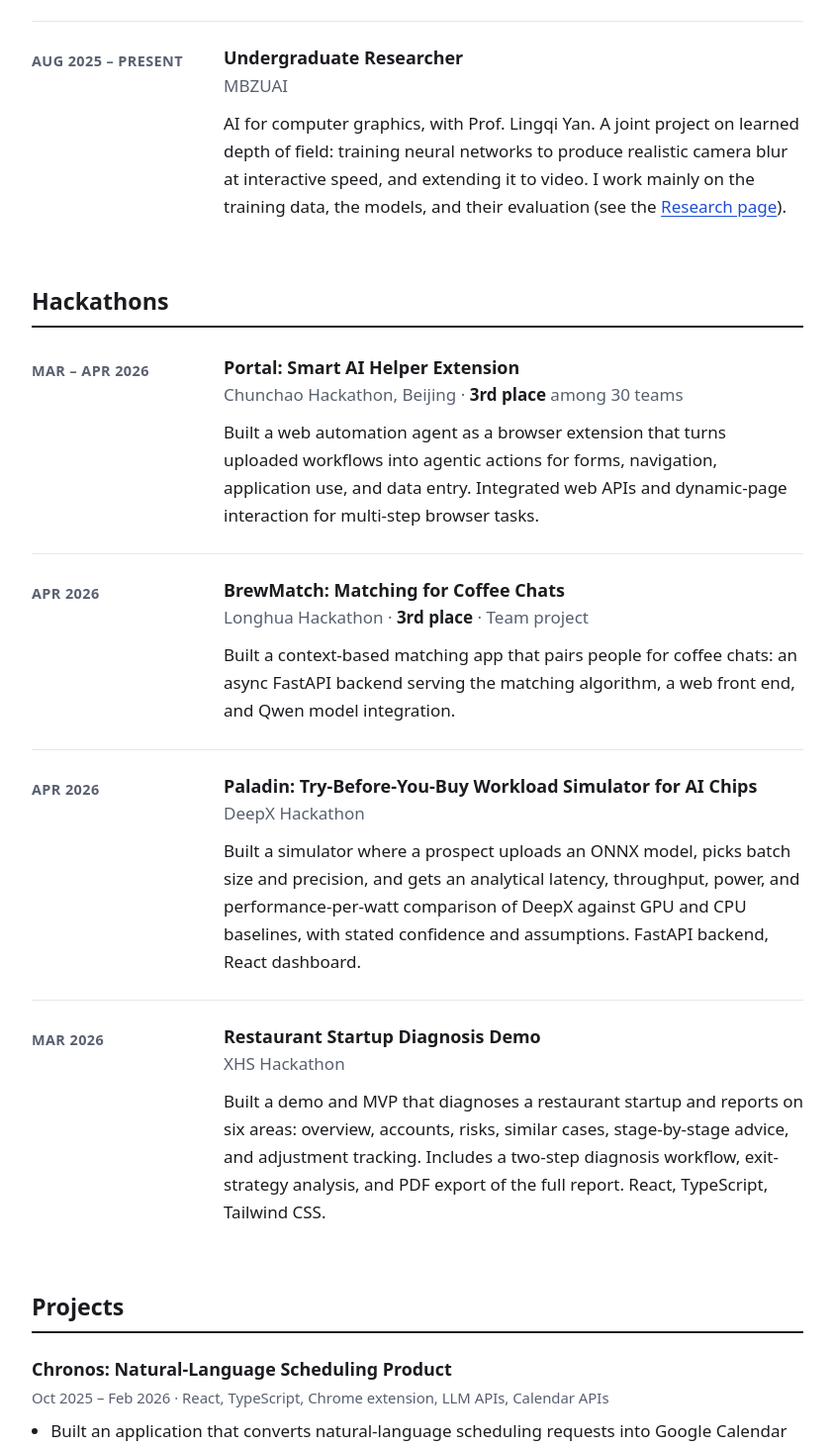
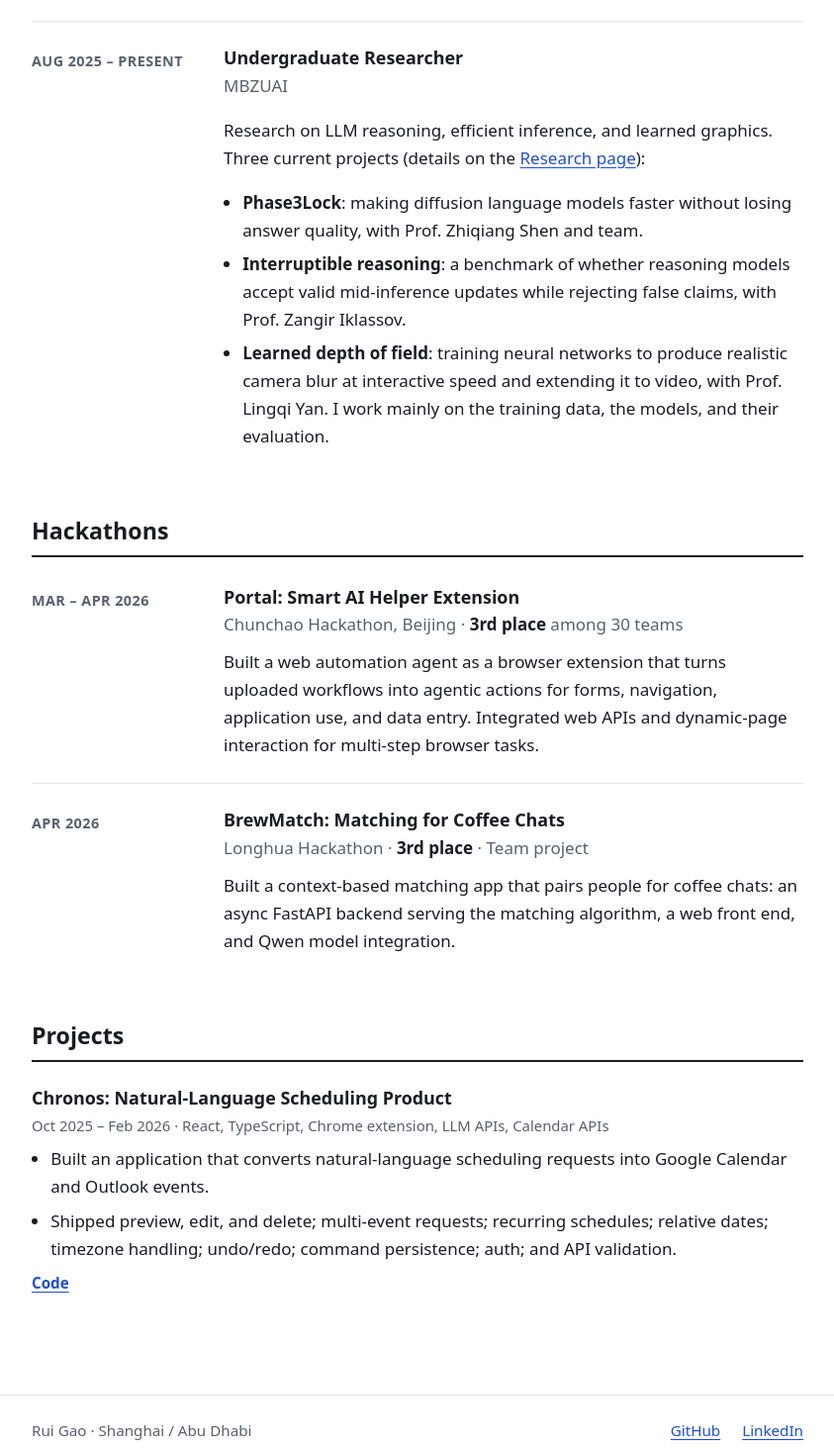
Before and after one commit to ray-suton/ray-suton.github.io, a plain HTML site: page experience.html in a window 1280 px wide. Shown: the part 538-2001 px from the top of the page at 99% size, without its empty margins (218-1061 px from the left). Drawn offline with Linux system fonts and the light colour scheme.

Commit message:
Remove confidential musical excerpt; widen researcher role to three projects; drop DeepX and XHS hackathons
Co-Authored-By: Claude Sonnet 5.5 <noreply@anthropic.com>

```diff
--- a/experience.html
+++ b/experience.html
@@ -60,11 +60,14 @@
             <h3>Undergraduate Researcher</h3>
             <p class="org">MBZUAI</p>
             <p>
-              AI for computer graphics, with Prof. Lingqi Yan. A joint project on learned depth of
-              field: training neural networks to produce realistic camera blur at interactive
-              speed, and extending it to video. I work mainly on the training data, the models,
-              and their evaluation (see the <a href="research.html">Research page</a>).
+              Research on LLM reasoning, efficient inference, and learned graphics. Three current
+              projects (details on the <a href="research.html">Research page</a>):
             </p>
+            <ul>
+              <li><strong>Phase3Lock</strong>: making diffusion language models faster without losing answer quality, with Prof. Zhiqiang Shen and team.</li>
+              <li><strong>Interruptible reasoning</strong>: a benchmark of whether reasoning models accept valid mid-inference updates while rejecting false claims, with Prof. Zangir Iklassov.</li>
+              <li><strong>Learned depth of field</strong>: training neural networks to produce realistic camera blur at interactive speed and extending it to video, with Prof. Lingqi Yan. I work mainly on the training data, the models, and their evaluation.</li>
+            </ul>
           </div>
         </article>
       </section>
@@ -97,34 +100,6 @@
             </p>
           </div>
         </article>
-
-        <article class="role">
-          <p class="role-date">Apr 2026</p>
-          <div>
-            <h3>Paladin: Try-Before-You-Buy Workload Simulator for AI Chips</h3>
-            <p class="org">DeepX Hackathon</p>
-            <p>
-              Built a simulator where a prospect uploads an ONNX model, picks batch size and
-              precision, and gets an analytical latency, throughput, power, and performance-per-watt
-              comparison of DeepX against GPU and CPU baselines, with stated confidence and
-              assumptions. FastAPI backend, React dashboard.
-            </p>
-          </div>
-        </article>
-
-        <article class="role">
-          <p class="role-date">Mar 2026</p>
-          <div>
-            <h3>Restaurant Startup Diagnosis Demo</h3>
-            <p class="org">XHS Hackathon</p>
-            <p>
-              Built a demo and MVP that diagnoses a restaurant startup and reports on six areas:
-              overview, accounts, risks, similar cases, stage-by-stage advice, and adjustment
-              tracking. Includes a two-step diagnosis workflow, exit-strategy analysis, and PDF
-              export of the full report. React, TypeScript, Tailwind CSS.
-            </p>
-          </div>
-        </article>
       </section>
 
       <section class="wrap">
```
Also changed, not shown: outside.html (+1 -10 lines).
